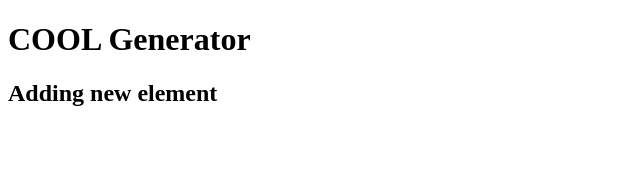
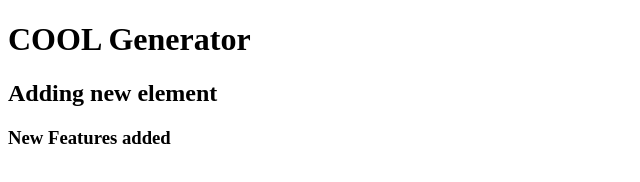
Before and after one commit to SunilBista2001/Background-Generator, a plain HTML site: page index.html in a window 1280 px wide. Shown: the whole page, without its empty margins (0-640 px from the left). Drawn offline with Linux system fonts and the light colour scheme.

Commit message:
New features added

```diff
--- a/index.html
+++ b/index.html
@@ -9,5 +9,6 @@
   <body>
     <h1>COOL Generator</h1>
     <h2>Adding new element</h2>
+    <h3>New Features added</h3>
   </body>
 </html>
```
